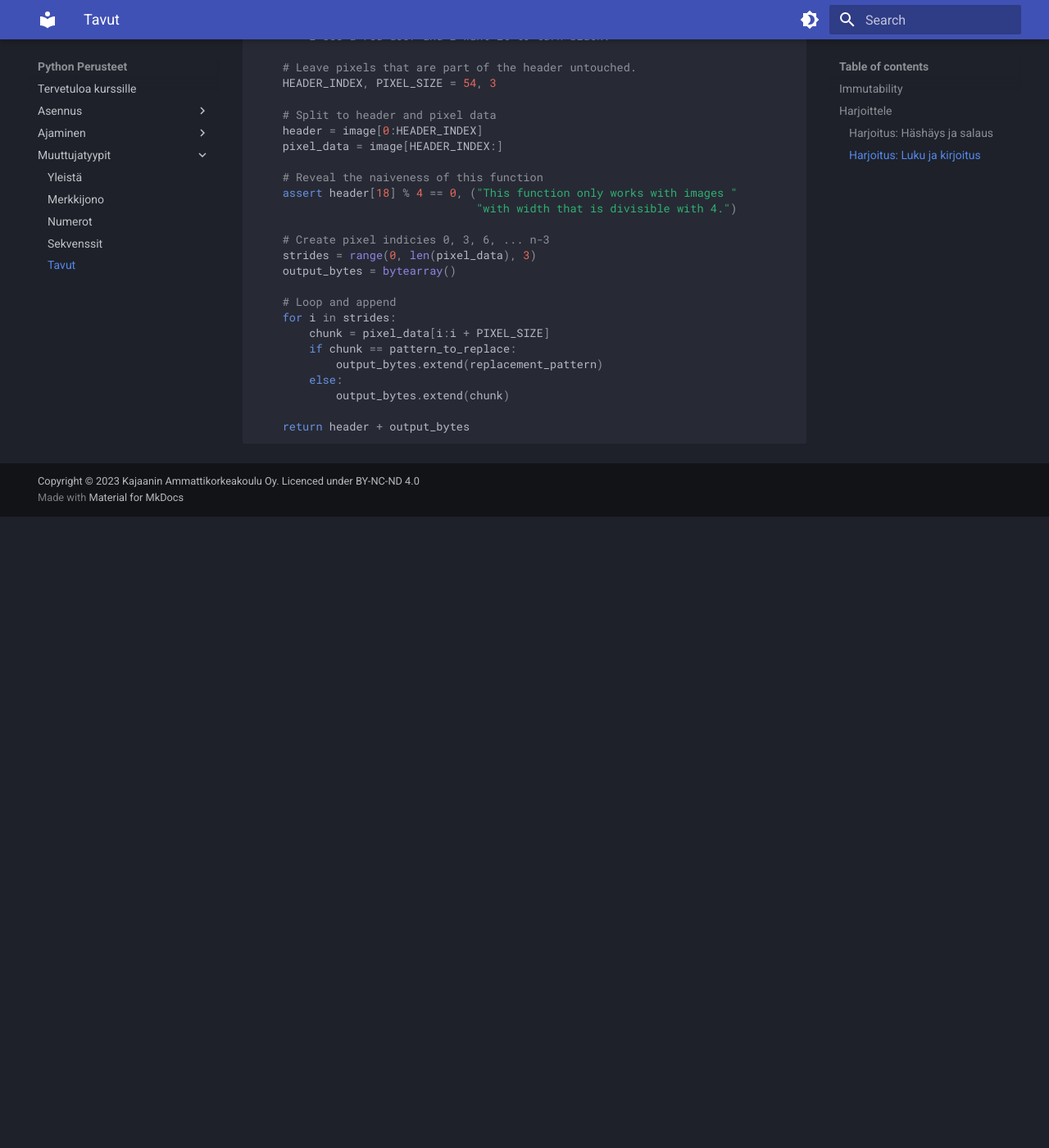
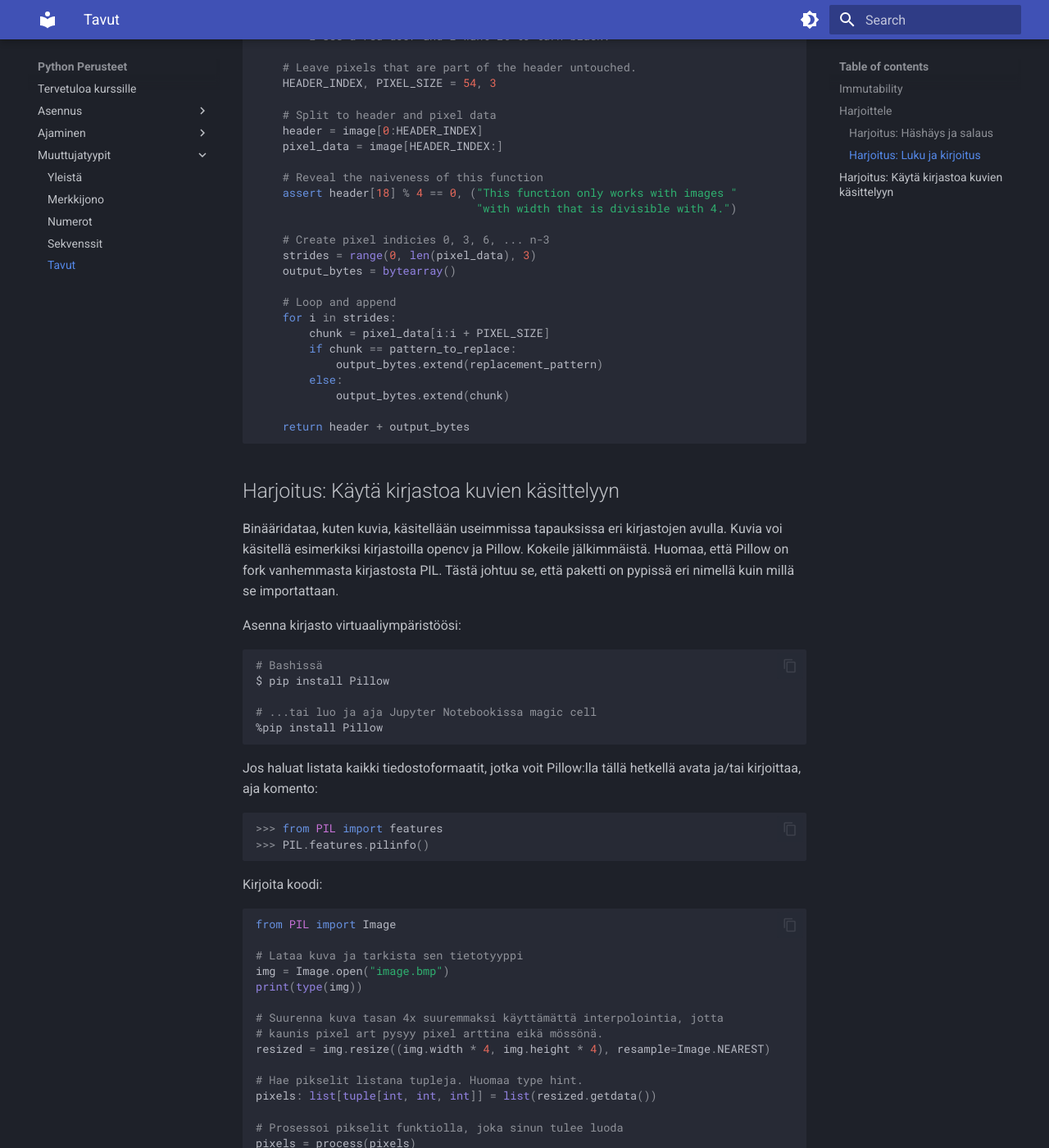
Before and after one commit to sourander/python-perusteet, an MkDocs documentation site: the page built from docs/muuttujatyypit/tavut.md, in a window 1280 px wide and 1400 px high, scrolled down 2059 px. Shown: the whole window at 82% size. Built offline with MkDocs 1.6.1 and Material for MkDocs 9.7.7, drawn with Linux system fonts in a browser that asks for light colours; before the commit the page ends 2689 px from its top, so only the background shows below that; some of the changed text lies outside the part shown.

Commit message:
Added Pillow exercise

````diff
--- a/docs/muuttujatyypit/tavut.md
+++ b/docs/muuttujatyypit/tavut.md
@@ -115,3 +115,60 @@ def process(image:bytes,
 
     return header + output_bytes
 ```
+
+
+
+## Harjoitus: Käytä kirjastoa kuvien käsittelyyn
+
+Binääridataa, kuten kuvia, käsitellään useimmissa tapauksissa eri kirjastojen avulla. Kuvia voi käsitellä esimerkiksi kirjastoilla opencv ja Pillow. Kokeile jälkimmäistä. Huomaa, että Pillow on fork vanhemmasta kirjastosta PIL. Tästä johtuu se, että paketti on pypissä eri nimellä kuin millä se importattaan.
+
+Asenna kirjasto virtuaaliympäristöösi:
+
+```bash
+# Bashissä
+$ pip install Pillow
+
+# ...tai luo ja aja Jupyter Notebookissa magic cell
+%pip install Pillow
+```
+
+Jos haluat listata kaikki tiedostoformaatit, jotka voit Pillow:lla tällä hetkellä avata ja/tai kirjoittaa, aja komento:
+
+```python
+>>> from PIL import features
+>>> PIL.features.pilinfo()
+```
+
+Kirjoita koodi:
+
+```python
+from PIL import Image
+
+# Lataa kuva ja tarkista sen tietotyyppi
+img = Image.open("image.bmp")
+print(type(img))
+
+# Suurenna kuva tasan 4x suuremmaksi käyttämättä interpolointia, jotta
+# kaunis pixel art pysyy pixel arttina eikä mössönä.
+resized = img.resize((img.width * 4, img.height * 4), resample=Image.NEAREST)
+
+# Hae pikselit listana tupleja. Huomaa type hint.
+pixels: list[tuple[int, int, int]] = list(resized.getdata())
+
+# Prosessoi pikselit funktiolla, joka sinun tulee luoda
+pixels = process(pixels)
+
+# Laita muokatut pikselit paikoilleen
+resized.putdata(new_pixels)
+```
+
+Pillow ja Jupyter Notebookin käyttämä IPython tarjoavat mahdollisuuksia myös kuvan näyttämiseen. Jupyter Notebookissa kuvan voi katsoa ajamalla solun, jonka viimeinen rivi on kuvan sisältävä muuttuja, kuten `resized`, tai vaihtoehtoisesti `display()` funktion sisältä esimerkiksi solun keskeltä:
+
+```python
+# GUI pop-up. Toimii myös Python-skripteistä laukaistuna:
+resized.show()
+
+# IPythonin display. Toimii Jupyter Notebookissa:
+from IPython.display import display
+display(resized)
+```
````
Also changed, not shown: docs/ajaminen/jupyter.md (+1 -1 lines), docs/muuttujatyypit/sekvenssit.md (+2 -2 lines), 1 other file.
